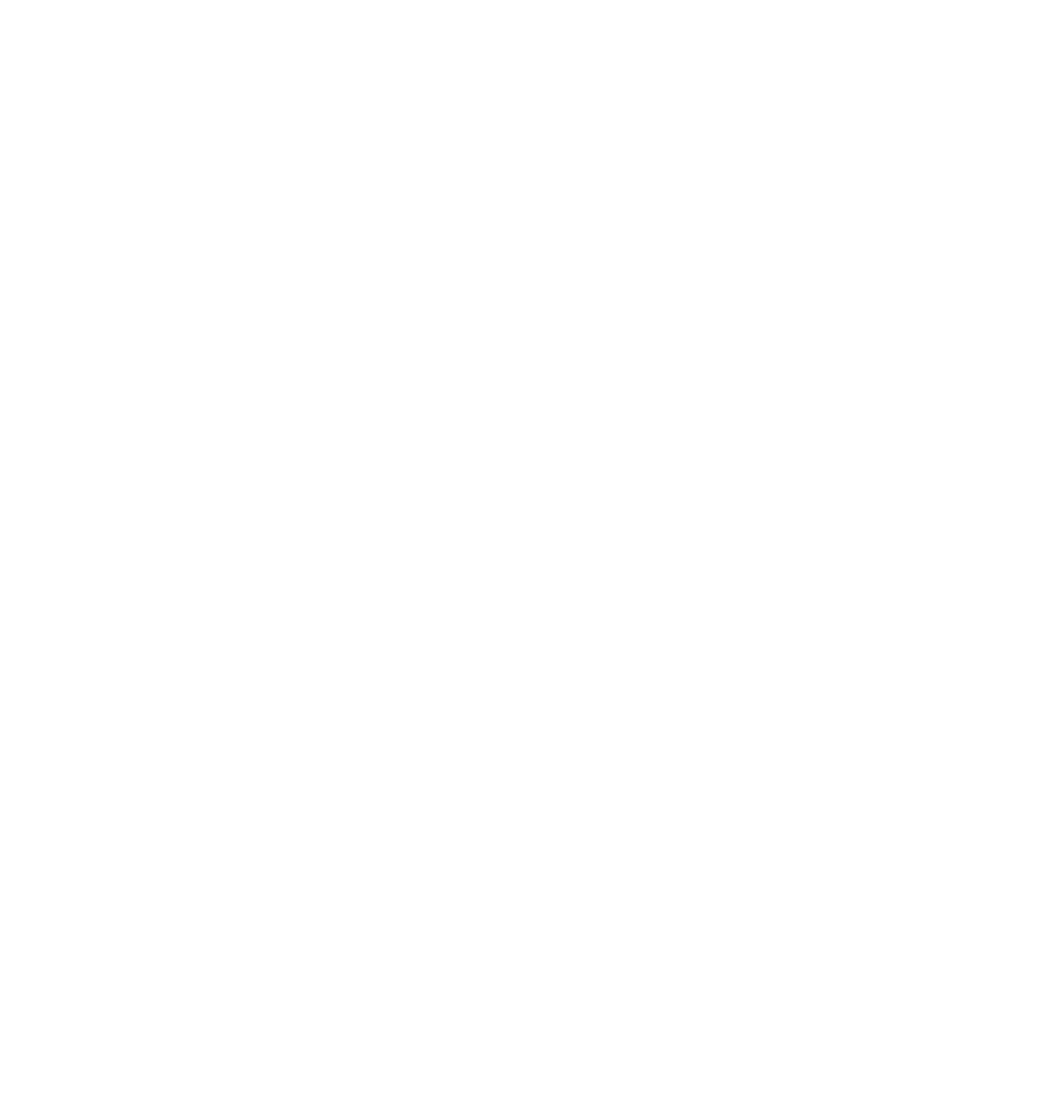
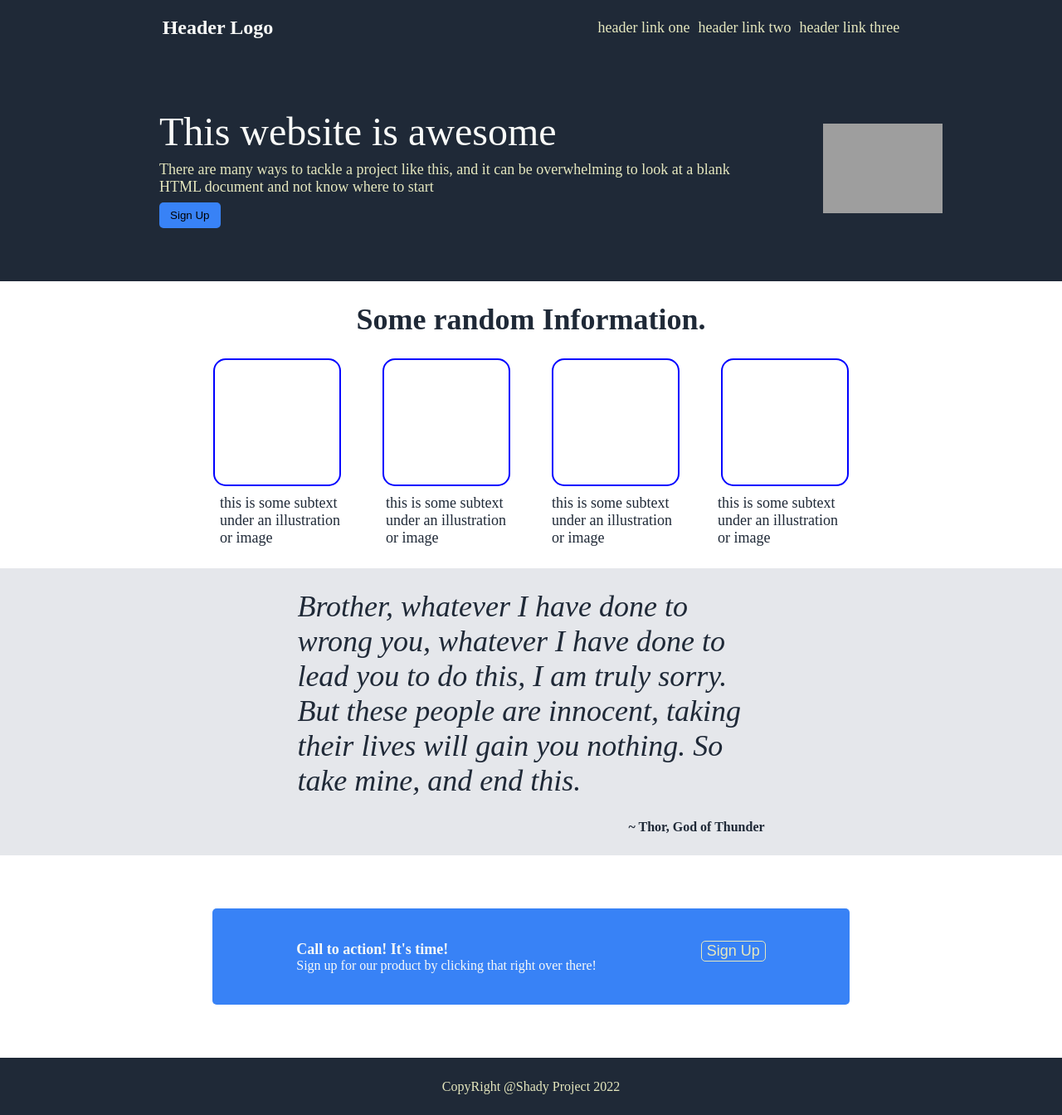
Before and after one commit to shady210/dashboard, a plain HTML site: page index.html in a window 1280 px wide. Shown: the whole page at 83% size. Before the commit the page ends 800 px from the top, so only its background shows below. Drawn offline with Linux system fonts and the light colour scheme; grey boxes are pictures that could not be loaded.

Commit message:
completed flexadding & dashboard

```diff
--- a/index.html
+++ b/index.html
@@ -5,6 +5,81 @@
         <link rel="stylesheet" href="style.css">
     </head>
     <body>
+        <div class="container">
+            <h2>Header Logo</h2>
+            <div class="links">
+                <a href="#">header link one</a>
+                <a href="#">header link two</a>
+                <a href="#">header link three</a>
+            </div>
+        </div>
+        <div class="content">
+            <div class="content1">
+                <div id="main-text">This website is awesome</div>
+                <div id="secondary-text">There are many ways to tackle a project like this, and it can be overwhelming to look at a blank HTML document and not know where to start</div>
+                <button class="btn">Sign Up</button>
+            </div>
+            <div class="content2">
+                <img
+                src="https://images.unsplash.com/photo-1453728013993-6d66e9c9123a?ixlib=rb-1.2.1&ixid=MnwxMjA3fDB8MHxzZWFyY2h8MXx8bGVuc3xlbnwwfHwwfHw%3D&w=1000&q=80" alt="Placeholder for an image">
+            </div>
+        </div>
+        <div class="image-group">
+            <div class="title">Some random Information.</div>
+            <div class="image-container h-cont">
+                <div class="image">
 
+                </div>
+                <div class="image">
+
+                </div>
+                <div class="image">
+
+                </div>
+                <div class="image">
+
+                </div>
+            </div>
+            <div class="image-container">
+                <div class="image-x">
+                    this is some subtext under an illustration or image
+                </div>
+                <div class="image-x">
+                    this is some subtext under an illustration or image
+                </div>
+                <div class="image-x">
+                    this is some subtext under an illustration or image
+                </div>
+                <div class="image-x">
+                    this is some subtext under an illustration or image
+                </div>
+            </div>
+
+
+        </div>
+        <div class="quotes">
+            <div class="quotes-text">
+               <p>
+                Brother, whatever I have done to wrong you, whatever I have done to lead you to do this, I am truly sorry. But these people are innocent, taking their lives will gain you nothing. So take mine, and end this.
+               </p>
+            </div>
+            <div class="quotes-name">
+                ~ Thor, God of Thunder
+            </div>
+        </div>
+
+        <div class="action">
+            <div class="action-text">
+                <p class="one">Call to action! It's time!</p>
+                <p class="two">Sign up for our product by clicking that right over there!</p>
+            </div>
+            <div class="action-button">
+                <button class="signUp">Sign Up</button>
+            </div>
+        </div>
+
+        <div class="footer">
+            <p>CopyRight @Shady Project 2022</p>
+        </div>
     </body>
 </html>
--- a/style.css
+++ b/style.css
@@ -0,0 +1,195 @@
+body
+{
+    height: 100%;
+    /* margin: 0; */
+}
+
+html, body {
+    margin: 0px;
+    padding: 0px;
+    overflow-x: hidden;
+}
+
+.container
+{
+    display: flex;
+    justify-content: space-around;
+    background-color: #1F2937;
+}
+
+.content
+{
+    display: flex;
+    justify-content: space-between;
+    background-color: #1F2937;
+}
+
+
+h2{
+    font-size: 24px;
+    color: #F9FAF8;
+}
+
+.links{
+    display: flex;
+    align-items: center;
+    gap: 10px;
+}
+
+a,#secondary-text{
+    text-decoration: none;
+    font-size: 18px;
+    color: #E5E7BE;
+}
+
+#main-text
+{
+    font-size: 48px;
+    color:#F9FAF8;
+}
+
+.content1
+{
+    display: flex;
+    flex-direction: column;
+    gap:8px;
+    flex-wrap: wrap;
+    padding: 5%;
+    margin-left: 10%;
+}
+
+.content2
+{
+  display: flex;
+  align-items: center;
+
+}
+
+img{
+    width: 50%;
+    margin-right: -3%;
+}
+
+.btn
+{
+    background-color: #3882F6;
+    padding: 8px;
+    border: 0;
+    border-radius: 5px;
+    width: 10%;
+}
+
+.image-group
+{
+   display: flex;
+   flex-direction: column;
+   align-items: center;
+   margin-top: 2%;
+}
+
+.title
+{
+    font-size: 36px;
+    font-weight: bolder;
+    color: #1F2937;
+}
+
+
+.image
+{
+    border: 2px solid blue;
+    width: 150px;
+    height: 150px;
+    border-radius: 15px;
+}
+
+.image-container
+{
+    display: flex;
+    gap: 50px;
+}
+
+.h-cont
+{
+    margin-top: 2%;
+}
+
+.image-x
+{
+    width: 150px;
+    font-size: 18px;
+    margin-top: 10px;
+    color: #1F2937;
+    /* font-weight: bold; */
+}
+
+.quotes
+{
+    background-color: #E5E7EB;
+    margin-top: 2%;
+    display: flex;
+    flex-direction: column;
+    align-items: end;
+    /* padding: 20%; */
+}
+
+.quotes-text
+{
+    color: #1f2937;
+    font-size: 36px;
+    font-style: italic;
+    font-weight: lighter;
+    margin:0% 28%;
+    padding: 2% 0%;
+}
+
+.quotes-name
+{
+    margin:0 28%;
+    color: #1f2937;
+    font-weight: bold;
+    margin-bottom: 2%;
+}
+
+.action
+{
+    background-color: #3882F6;
+    margin: 5% 20% 0% 20%;
+    border-radius: 5px;
+    display: flex;
+    justify-content: space-around;
+    padding: 3%;
+}
+
+p{
+    margin: 0;
+}
+
+.one{
+   font-size: 18px;
+   font-weight: bold;
+   color: #F9FAF8;
+}
+.two
+{
+    color: #F9FAF8;
+}
+.signUp
+{
+    border: 1px solid #E5E7BE;
+    border-radius: 5px;
+    background-color: #3882F6;
+    color: #E5e7be;
+    font-size: 18px;
+
+}
+
+.footer
+{
+    background-color: #1F2937;
+    color: #E5E7BE;
+    margin-top: 5%;
+    display: flex;
+    justify-content: center;
+    padding: 2%;
+}
```
